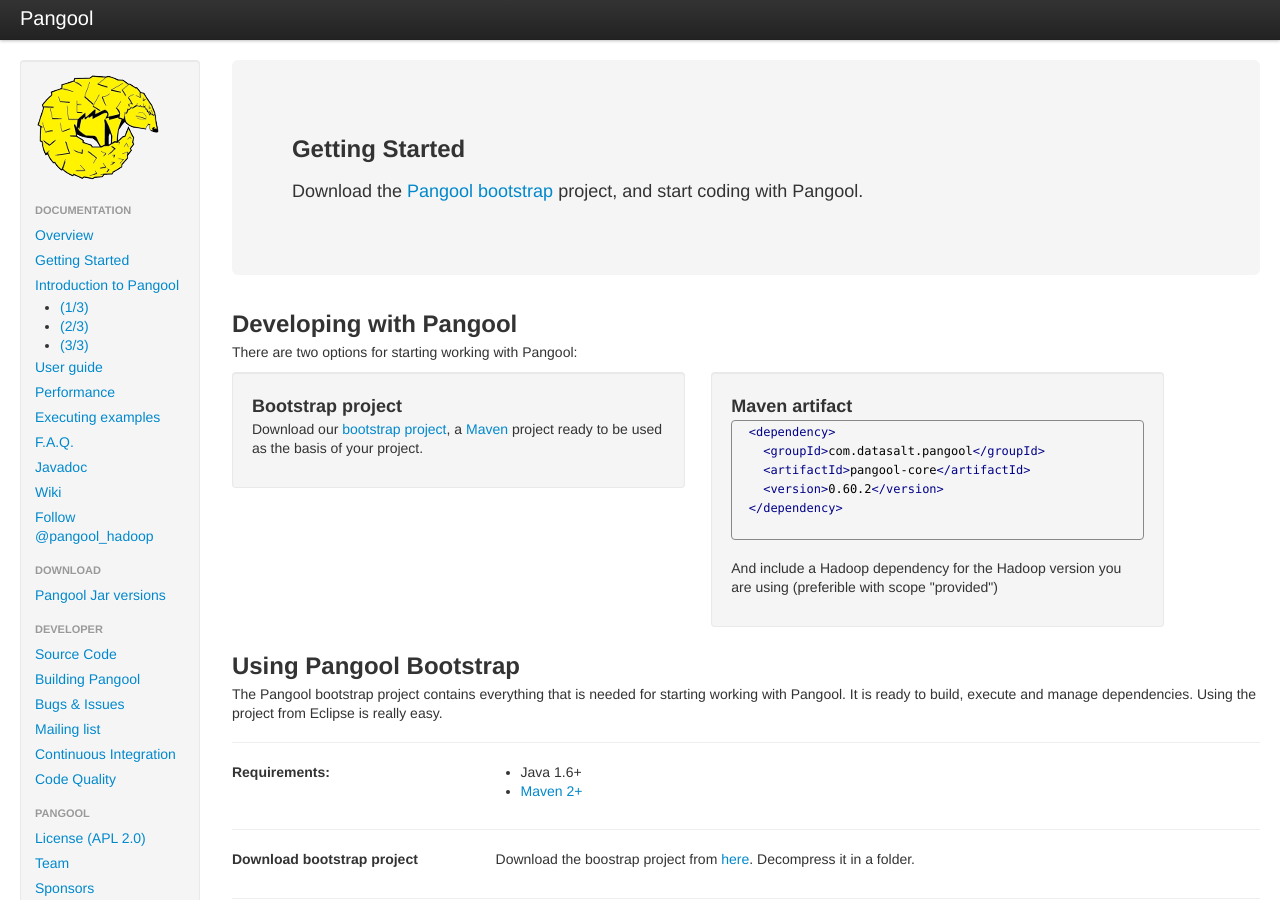
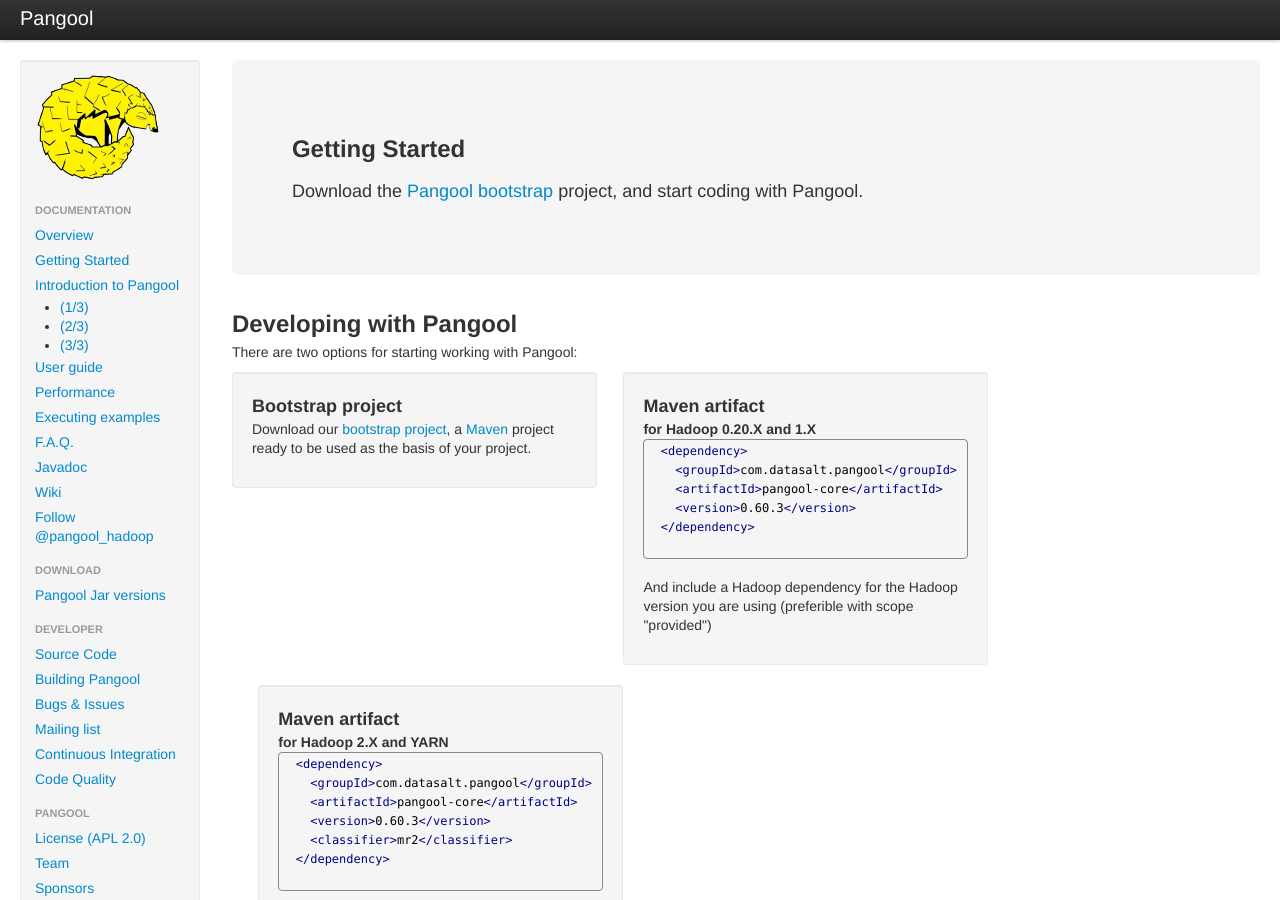
Before and after one commit to datasalt/pangool, a Jekyll site: the page built from getting_started.html, in a window 1280 px wide and 900 px high. Built offline with Jekyll 4.4.1, drawn with Linux system fonts in a browser that asks for light colours; nearby versions of some CDN libraries; Markdown is read by kramdown in place of the engine named in the settings; comment, search, counter and statistics services are not loaded.

Commit message:
Updated for version 0.60.3

```diff
--- a/build.html
+++ b/build.html
@@ -31,7 +31,7 @@
  &lt;dependency&gt;
      &lt;groupId&gt;com.datasalt.pangool&lt;/groupId&gt;
      &lt;artifactId&gt;pangool-core&lt;/artifactId&gt;
-     &lt;version&gt;0.60.2&lt;/version&gt;
+     &lt;version&gt;0.60.3&lt;/version&gt;
  &lt;/dependency&gt;
 </pre>
 <h2>Snapshots</h2>
--- a/getting_started.html
+++ b/getting_started.html
@@ -20,7 +20,7 @@
 <p>
 
 <div class="row-fluid">
-	<div class="span5 well">
+	<div class="span4 well">
 		<h3>
 			Bootstrap project
 		</h3>
@@ -30,21 +30,45 @@
 		</p>
 	</div>
 
-	<div class="span5 well">
+	<div class="span4 well">
 		<h3>
 			Maven artifact
 		</h3>
+        <h4>
+            for Hadoop 0.20.X and 1.X
+        </h4>
 		 <pre class="prettyprint">
   &lt;dependency&gt;
     &lt;groupId&gt;com.datasalt.pangool&lt;/groupId&gt;
     &lt;artifactId&gt;pangool-core&lt;/artifactId&gt;
-    &lt;version&gt;0.60.2&lt;/version&gt;
+    &lt;version&gt;0.60.3&lt;/version&gt;
   &lt;/dependency&gt;
    </pre>
 
 	<p> And include a Hadoop dependency for the Hadoop version you are using (preferible with
 	scope "provided") </p>
 	</div>
+
+    <div class="span4 well">
+        <h3>
+            Maven artifact
+        </h3>
+        <h4>
+            for Hadoop 2.X and YARN
+        </h4>
+		 <pre class="prettyprint">
+  &lt;dependency&gt;
+    &lt;groupId&gt;com.datasalt.pangool&lt;/groupId&gt;
+    &lt;artifactId&gt;pangool-core&lt;/artifactId&gt;
+    &lt;version&gt;0.60.3&lt;/version&gt;
+    &lt;classifier&gt;mr2&lt;/classifier&gt;
+  &lt;/dependency&gt;
+   </pre>
+
+        <p> And include a Hadoop dependency for the Hadoop version you are using (preferible with
+            scope "provided") </p>
+    </div>
+
 </div>
 
 <h2>Using Pangool Bootstrap</h2>
--- a/index.html
+++ b/index.html
@@ -23,7 +23,7 @@
 		  <li>Configuration by object instance instead of classes.</li>
 		  <li>First-class multiple inputs & outputs.</li>
 		  <li>Built-in serialization support for Thrift and ProtoStuff.</li>
-		  <li>100% Hadoop compatibility. 1.0, 0.20.X and CDH3.</li>
+		  <li>100% Hadoop compatibility. 0.20.X, 1.X, 2.X and YARN.</li>
 		</ul>
 	  </p>
 	  <p><a class="btn btn-primary btn-large" href="overview.html">Overview &raquo;</a></p>
```
Also changed, not shown: other parts of build.html (+1 -1 lines), overview.html (+4 -4 lines).
